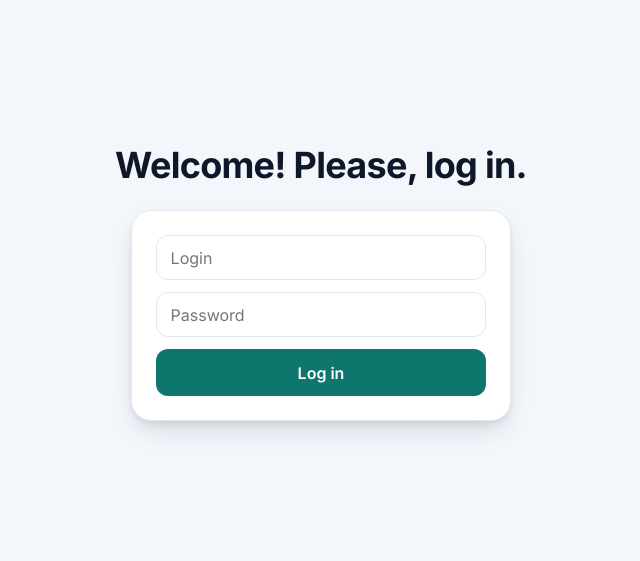
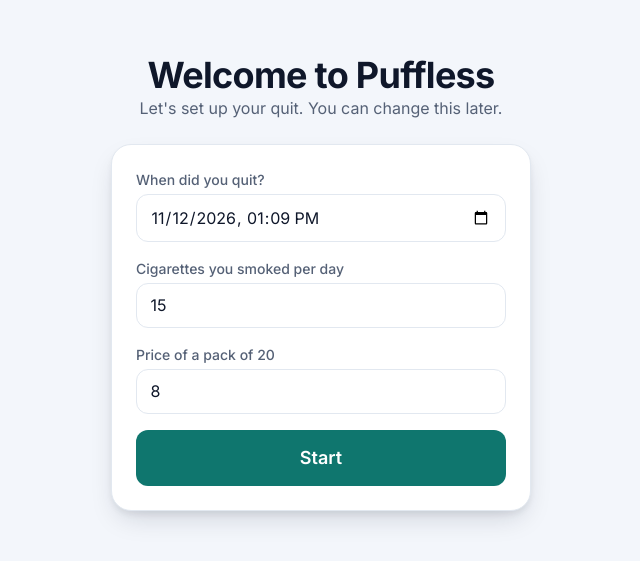
Before and after one commit to korzecprzemek/quit_smoking, a React (Vite) app in the folder frontend/: page / in a window 1280 px wide. Shown: the part 117-678 px from the top of the page, without its empty margins (319-959 px from the left). Built offline with nearby package versions, Linux system fonts and the light colour scheme.

Commit message:
feat: add first-run onboarding and safe stats, remove fake login

```diff
--- a/frontend/src/App.jsx
+++ b/frontend/src/App.jsx
@@ -5,7 +5,7 @@ import CravingCard from "./components/CravingCard";
 import CravingScreen from "./components/CravingScreen";
 import SmokeFreeClock from "./components/SmokeFreeClock";
 import StatCard from "./components/StatCard";
-import LoginView from "./components/LoginView";
+import OnboardingView from "./components/OnboardingView";
 import GameMenu from "./components/GameMenu";
 import GameRunner from "./components/GameRunner";
 import SettingsView from "./components/SettingsView";
@@ -24,6 +24,11 @@ import {
 import { countResistedThisWeek } from "./services/cravings";
 import { applyTheme } from "./services/theme";
 import {
+  getCigarettesAvoided,
+  getMoneySaved,
+  getSmokeFreeSeconds,
+} from "./services/stats";
+import {
   DAILY_GOAL,
   getStreak,
   getTodayCount,
@@ -32,7 +37,6 @@ import {
 
 function App() {
   const [now, setNow] = useState(() => new Date());
-  const [loggedIn, setLoggedIn] = useState(false);
   const [activeGameId, setActiveGameId] = useState(null); // null = dashboard
   const [showSettings, setShowSettings] = useState(false);
   const [showCraving, setShowCraving] = useState(false);
@@ -52,19 +56,16 @@ function App() {
     applyTheme(settings.theme);
   }, [settings.theme]);
 
-  const quitDateInput = settings.quitDate;
-  const cigarettesPerDay = settings.cigarettesPerDay;
-  const quitDate = new Date(quitDateInput);
-  const packPrice = 8;
-  const cigarettesPerPack = 20;
-
-  const smokeFreeSeconds = Math.max(
-    0,
-    Math.floor((now - quitDate) / 1000)
+  const smokeFreeSeconds = getSmokeFreeSeconds(settings.quitDate, now);
+  const cigarettesAvoided = getCigarettesAvoided(
+    smokeFreeSeconds,
+    settings.cigarettesPerDay
   );
-  const daysSmokeFree = smokeFreeSeconds / (24 * 60 * 60);
-  const cigarettesAvoided = Math.floor(daysSmokeFree * cigarettesPerDay);
-  const moneySaved = (cigarettesAvoided / cigarettesPerPack) * packPrice;
+  const moneySaved = getMoneySaved(
+    cigarettesAvoided,
+    settings.cigarettesPerPack,
+    settings.packPrice
+  );
 
   // Derived on every render from `games`: no separate state to keep in sync.
   // Using `now` (ticks every second) means the day rolls over by itself.
@@ -86,9 +87,15 @@ function App() {
     setSettings(saveSettings(changes));
   }
 
-  if(!loggedIn){
-    return <LoginView onLogin={() => setLoggedIn(true)} />;
+  // First run: no quit date yet, so collect the basics before anything else.
+  if (settings.quitDate === null) {
+    return (
+      <OnboardingView
+        onComplete={(values) => setSettings(saveSettings(values))}
+      />
+    );
   }
+
   const activeGame = getGame(activeGameId);
   if (activeGame) {
     return (
@@ -154,11 +161,11 @@ function App() {
           </div>
 
           <div className="pane pane-main">
-            <SmokeFreeClock quitDate={quitDateInput} now={now} />
+            <SmokeFreeClock quitDate={settings.quitDate} now={now} />
             <div className="stats">
               <StatCard
                 label="Money saved"
-                value={`€${moneySaved.toFixed(2)}`}
+                value={`${settings.currency}${moneySaved.toFixed(2)}`}
               />
               <StatCard
                 label="Cigarettes avoided"
--- a/frontend/src/components/LoginView.jsx
+++ /dev/null
@@ -1,42 +0,0 @@
-import { useState } from "react";
-
-function LoginView({ onLogin }) {
-  const [login, setLogin] = useState("");
-  const [password, setPassword] = useState("");
-
-  function handleSubmit(event) {
-    event.preventDefault();
-    onLogin();
-  }
-  return (
-
-<main className="login-page">
-    <h1>Welcome! Please, log in.</h1>
-    <form className="card login-form" onSubmit={handleSubmit}>
-      <input
-        id="login-input"
-        type="text"
-        placeholder="Login"
-        aria-label="Login"
-        autoComplete="username"
-        value={login}
-        onChange={(event) => setLogin(event.target.value)}
-      />
-
-      <input
-        id="password-input"
-        type="password"
-        placeholder="Password"
-        aria-label="Password"
-        autoComplete="current-password"
-        value={password}
-        onChange={(event) => setPassword(event.target.value)}
-      />
-
-      <button type="submit">Log in</button>
-    </form>
-</main>
-  );
-}
-
-export default LoginView;
--- /dev/null
+++ b/frontend/src/components/OnboardingView.jsx
@@ -0,0 +1,79 @@
+import { useState } from "react";
+import { toInputDateTime } from "../services/progress";
+
+// First-run setup. Numbers are kept as strings while typing so a field can be
+// cleared and retyped; they're converted once, on submit. The browser's own
+// form validation (required / min / max) blocks bad values before onSubmit runs.
+function OnboardingView({ onComplete }) {
+  // Fixed at mount: it's the latest allowed quit date ("not in the future").
+  const [now] = useState(() => toInputDateTime(new Date()));
+  const [quitDate, setQuitDate] = useState(now);
+  const [cigarettesPerDay, setCigarettesPerDay] = useState("15");
+  const [packPrice, setPackPrice] = useState("8");
+
+  function handleSubmit(event) {
+    event.preventDefault();
+    onComplete({
+      quitDate,
+      cigarettesPerDay: Number(cigarettesPerDay),
+      packPrice: Number(packPrice),
+    });
+  }
+
+  return (
+    <main className="onboarding">
+      <div>
+        <h1>Welcome to Puffless</h1>
+        <p className="subtitle">Let's set up your quit. You can change this later.</p>
+      </div>
+
+      <form className="card onboarding-card" onSubmit={handleSubmit}>
+        <div className="field">
+          <label htmlFor="ob-quit-date">When did you quit?</label>
+          <input
+            id="ob-quit-date"
+            type="datetime-local"
+            required
+            max={now}
+            value={quitDate}
+            onChange={(event) => setQuitDate(event.target.value)}
+          />
+        </div>
+
+        <div className="field">
+          <label htmlFor="ob-per-day">Cigarettes you smoked per day</label>
+          <input
+            id="ob-per-day"
+            type="number"
+            inputMode="numeric"
+            required
+            min="1"
+            step="1"
+            value={cigarettesPerDay}
+            onChange={(event) => setCigarettesPerDay(event.target.value)}
+          />
+        </div>
+
+        <div className="field">
+          <label htmlFor="ob-pack-price">Price of a pack of 20</label>
+          <input
+            id="ob-pack-price"
+            type="number"
+            inputMode="decimal"
+            required
+            min="0"
+            step="0.01"
+            value={packPrice}
+            onChange={(event) => setPackPrice(event.target.value)}
+          />
+        </div>
+
+        <button type="submit" className="btn-lg">
+          Start
+        </button>
+      </form>
+    </main>
+  );
+}
+
+export default OnboardingView;
--- a/frontend/src/components/SettingsView.jsx
+++ b/frontend/src/components/SettingsView.jsx
@@ -1,8 +1,16 @@
+import { useState } from "react";
 import { THEMES } from "../services/theme";
+import { toInputDateTime } from "../services/progress";
 
 // Controlled inputs: values come from props, edits go up through onChange.
 // This component doesn't know about storage, App decides what to do with them.
+// Numbers are clamped to >= 0 here so a typo can't produce negative stats.
+const toNumber = (value) => Math.max(0, Number(value) || 0);
+
 function SettingsView({ settings, onChange, onBack }) {
+  // Latest allowed quit date: "now", fixed at mount.
+  const [now] = useState(() => toInputDateTime(new Date()));
+
   return (
     <main className="App">
       <section className="card settings-card">
@@ -13,7 +21,8 @@ function SettingsView({ settings, onChange, onBack }) {
           <input
             id="quit-date"
             type="datetime-local"
-            value={settings.quitDate}
+            max={now}
+            value={settings.quitDate ?? ""}
             onChange={(event) => onChange({ quitDate: event.target.value })}
           />
         </div>
@@ -26,9 +35,49 @@ function SettingsView({ settings, onChange, onBack }) {
             min="0"
             value={settings.cigarettesPerDay}
             onChange={(event) =>
-              onChange({ cigarettesPerDay: Number(event.target.value) })
+              onChange({ cigarettesPerDay: toNumber(event.target.value) })
             }
           />
+        </div>
+
+        <div className="field">
+          <label htmlFor="cigarettes-per-pack">Cigarettes per pack</label>
+          <input
+            id="cigarettes-per-pack"
+            type="number"
+            min="1"
+            value={settings.cigarettesPerPack}
+            onChange={(event) =>
+              onChange({ cigarettesPerPack: toNumber(event.target.value) })
+            }
+          />
+        </div>
+
+        <div className="field-row">
+          <div className="field">
+            <label htmlFor="pack-price">Pack price</label>
+            <input
+              id="pack-price"
+              type="number"
+              min="0"
+              step="0.01"
+              value={settings.packPrice}
+              onChange={(event) =>
+                onChange({ packPrice: toNumber(event.target.value) })
+              }
+            />
+          </div>
+
+          <div className="field">
+            <label htmlFor="currency">Currency</label>
+            <input
+              id="currency"
+              type="text"
+              maxLength="3"
+              value={settings.currency}
+              onChange={(event) => onChange({ currency: event.target.value })}
+            />
+          </div>
         </div>
 
         <div className="field">
--- a/frontend/src/components/SmokeFreeClock.jsx
+++ b/frontend/src/components/SmokeFreeClock.jsx
@@ -1,6 +1,7 @@
+import { getSmokeFreeSeconds } from "../services/stats";
+
 function SmokeFreeClock({ quitDate, now }) {
-  const smokeFreeMilliseconds = now - new Date(quitDate);
-  const smokeFreeSeconds = Math.max(0, Math.floor(smokeFreeMilliseconds / 1000));
+  const smokeFreeSeconds = getSmokeFreeSeconds(quitDate, now);
 
   const days = Math.floor(smokeFreeSeconds / (24 * 60 * 60));
   const hours = Math.floor((smokeFreeSeconds % (24 * 60 * 60)) / (60 * 60));
--- a/frontend/src/index.css
+++ b/frontend/src/index.css
@@ -585,7 +585,7 @@ main.App {
 }
 
 /* ==========================================================================
-   Settings and login
+   Settings and onboarding
    ========================================================================== */
 .settings-card {
   width: min(100%, 440px);
@@ -597,19 +597,27 @@ main.App {
   font-size: 1.5rem;
 }
 
-.login-page {
+.field-row {
+  display: grid;
+  grid-template-columns: 2fr 1fr;
+  gap: var(--space-3);
+}
+
+.onboarding {
   min-height: 100vh;
   display: flex;
   flex-direction: column;
   align-items: center;
   justify-content: center;
   gap: var(--space-5);
-  padding: var(--space-4);
+  padding: var(--space-5) var(--space-4);
   text-align: center;
 }
 
-.login-form {
-  width: min(100%, 380px);
+.onboarding-card {
+  width: min(100%, 420px);
+  gap: var(--space-4);
+  text-align: left;
   box-shadow: var(--shadow-md);
 }
 
--- a/frontend/src/services/progress.js
+++ b/frontend/src/services/progress.js
@@ -10,9 +10,13 @@ const CRAVINGS_KEY = "puffless.cravings";
 const LEGACY_QUIT_DATE_KEY = "quitDate";
 const LEGACY_CIGARETTES_KEY = "cigarettesPerDay";
 
+// quitDate is null until onboarding: that is how the app knows it's a first run.
 const DEFAULT_SETTINGS = {
-  quitDate: "2026-08-23T08:00",
+  quitDate: null,
   cigarettesPerDay: 15,
+  cigarettesPerPack: 20,
+  packPrice: 8,
+  currency: "€",
   theme: "system", // "system" | "light" | "dark"
 };
 
@@ -38,6 +42,14 @@ export function toDayString(date = new Date()) {
   const month = String(date.getMonth() + 1).padStart(2, "0");
   const day = String(date.getDate()).padStart(2, "0");
   return `${year}-${month}-${day}`;
+}
+
+// Local date and time as "YYYY-MM-DDTHH:mm", the format <input type="datetime-local">
+// uses for its value (and for min/max).
+export function toInputDateTime(date = new Date()) {
+  const hours = String(date.getHours()).padStart(2, "0");
+  const minutes = String(date.getMinutes()).padStart(2, "0");
+  return `${toDayString(date)}T${hours}:${minutes}`;
 }
 
 export function getSettings() {
--- /dev/null
+++ b/frontend/src/services/stats.js
@@ -0,0 +1,21 @@
+// Pure functions behind the home-screen numbers. They never trust their
+// input: an empty, invalid or future quit date means 0, not NaN.
+
+const SECONDS_PER_DAY = 24 * 60 * 60;
+
+export function getSmokeFreeSeconds(quitDate, now) {
+  if (!quitDate) return 0;
+  const milliseconds = now - new Date(quitDate);
+  return Number.isFinite(milliseconds)
+    ? Math.max(0, Math.floor(milliseconds / 1000))
+    : 0;
+}
+
+export function getCigarettesAvoided(smokeFreeSeconds, cigarettesPerDay) {
+  return Math.floor((smokeFreeSeconds / SECONDS_PER_DAY) * cigarettesPerDay);
+}
+
+export function getMoneySaved(cigarettesAvoided, cigarettesPerPack, packPrice) {
+  if (!(cigarettesPerPack > 0)) return 0;
+  return (cigarettesAvoided / cigarettesPerPack) * packPrice;
+}
```
Also changed, not shown: 2 other files (tests, documents, lock files or other folders).
